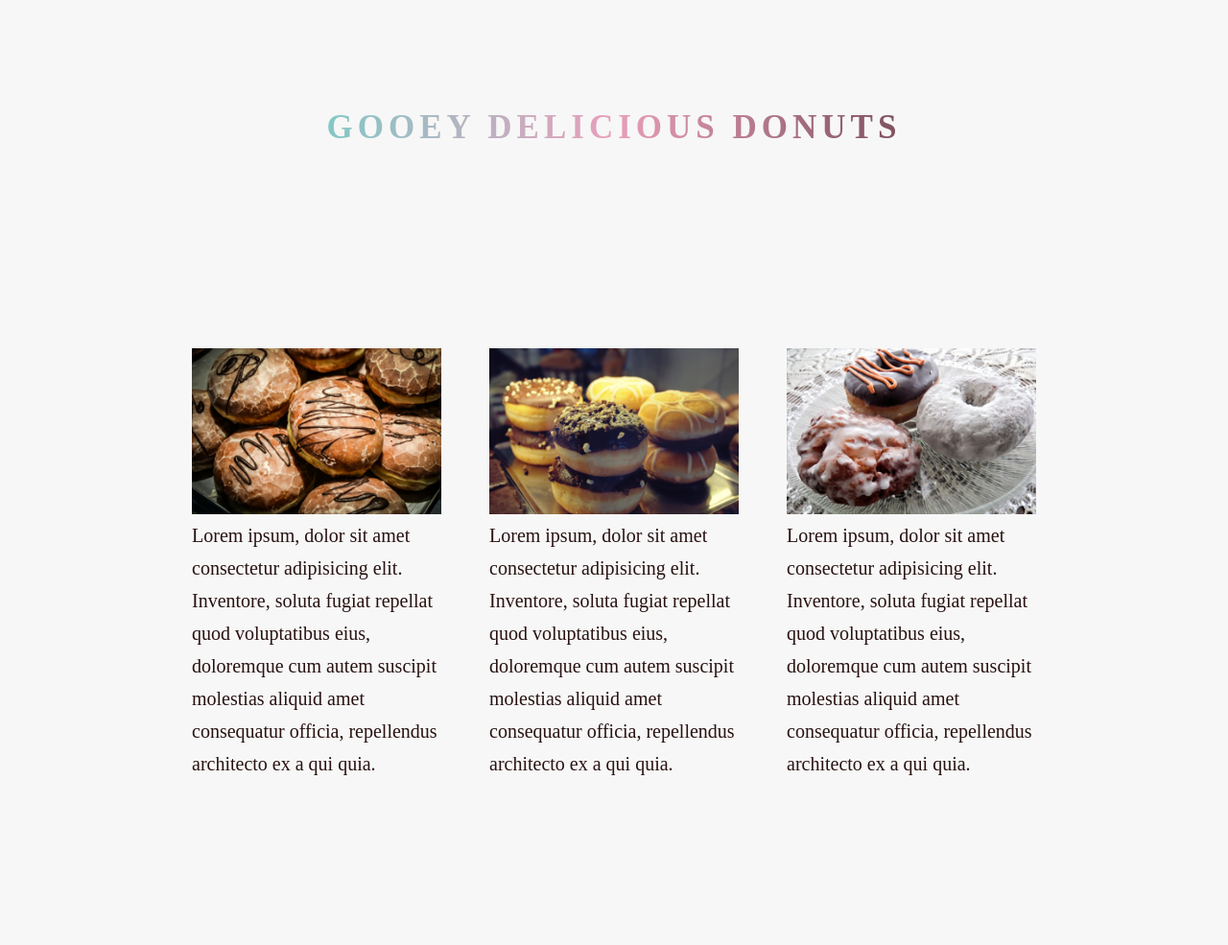
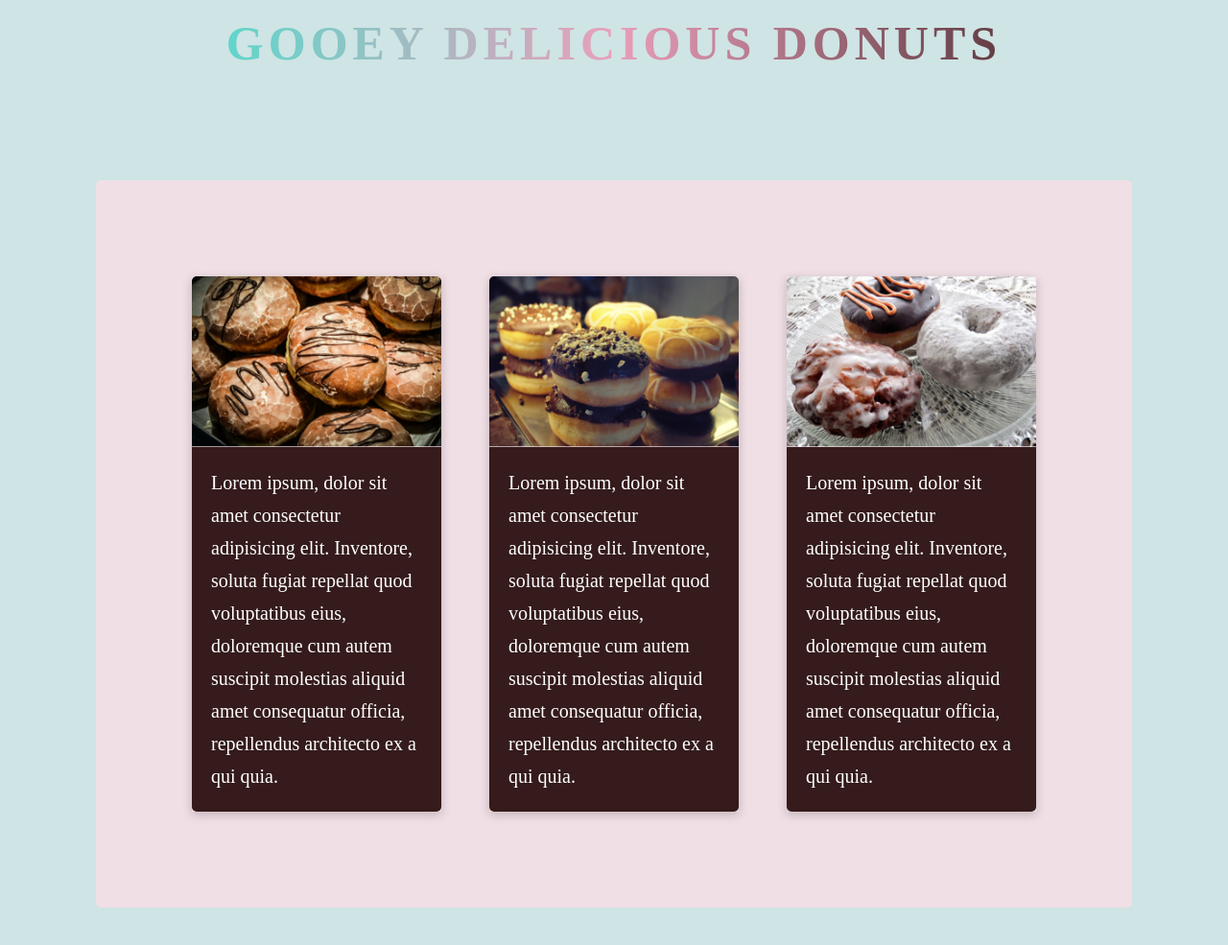
Before and after one commit to kalzero/Uptown-Donuts, a website built with webpack: page src/index.html in a window 1280 px wide. Shown: the part 897-1882 px from the top of the page at 96% size. Built offline with nearby package versions, Linux system fonts and the light colour scheme.

Commit message:
added styling and scale animation to section-donuts

```diff
--- a/src/css/abstracts/_variables.scss
+++ b/src/css/abstracts/_variables.scss
@@ -1,3 +1,6 @@
 $color-primary: rgb(50, 232, 207);
 $color-secondary: rgb(233, 159, 187);
-$color-tertiary: rgb(41, 18, 18);
+$color-tertiary: #351b1b;
+
+$backcolor-1: #cfe4e4;
+$backcolor-2: #f0dfe5;
--- a/src/css/base/_animations.scss
+++ b/src/css/base/_animations.scss
@@ -69,3 +69,19 @@
         transform: translate(-50%, +70%);
     }
 }
+
+@keyframes moveInBottom {
+    0% {
+        opacity: 0;
+        transform: translateY(3rem);
+    }
+
+    100% {
+        opacity: 1;
+        transform: translate(0);
+    }
+}
+
+.animated-moveup {
+    animation: moveup 1s ease-out;
+}
--- a/src/css/base/_typography.scss
+++ b/src/css/base/_typography.scss
@@ -1,6 +1,6 @@
 body {
     line-height: 1.7;
-    color: $color-tertiary;
+    background-color: $backcolor-1;
 }
 
 .header-secondary {
@@ -8,10 +8,16 @@ body {
     background-image: linear-gradient(to right, $color-primary, $color-secondary, $color-tertiary);
     -webkit-background-clip: text;
     color: transparent;
-    font-size: 3.5rem;
+    font-size: 5rem;
     letter-spacing: .5rem;
 }
 
 .paragraph {
     font-size: 2rem;
+    margin-top:0;
+
+    &--dark {
+        background-color: $color-tertiary;
+        color: white;
+    }
 }
--- /dev/null
+++ b/src/css/base/_utilities.scss
@@ -0,0 +1,19 @@
+.u-shadow {
+    box-shadow: 0px 3px 10px rgba(0, 0, 0, 0.2);
+}
+
+.u-padding-small {
+    padding: 2rem;
+}
+
+.u-border-radius-small {
+    border-radius: 5px;
+}
+
+.u-border-radius-tl-tr-small {
+    border-radius: 5px 5px 0 0;
+}
+
+.u-border-radius-bl-br-small {
+    border-radius: 0 0 5px 5px;
+}
--- a/src/css/layouts/_flexbox.scss
+++ b/src/css/layouts/_flexbox.scss
@@ -1,5 +1,11 @@
+.flex-container {
+    background-color: $backcolor-2;
+    margin-top: 10rem;
+}
+
 .flex-row {
     display: flex;
+    transition: all 1s;
 }
 
 .flex-col-1 {
--- a/src/css/main.scss
+++ b/src/css/main.scss
@@ -4,6 +4,7 @@
 @import "./base/animations";
 @import "./base/base";
 @import "./base/typography";
+@import "./base/utilities";
 
 @import "./components/popup";
 
--- a/src/css/pages/_index.scss
+++ b/src/css/pages/_index.scss
@@ -1,12 +1,21 @@
 .section-donuts {
-    background-color: #f7f7f7;
-    padding: 20rem 10rem;
+    padding: 10rem 10rem;
 
     &__header {
         text-align: center;
     }
 
+    &__photo {
+        overflow: hidden;
+    }
+
     &__photo > img {
         width: 100%;
+        transform: scale(1.05);
+        transition: all .4s;
+    }
+
+    &__photo > img:hover {
+        transform: scaleX(1.2) scaleY(1.2);
     }
 }
--- a/src/index.html
+++ b/src/index.html
@@ -29,25 +29,25 @@
             <div class="section-donuts__header">
                 <h2 class="header-secondary">Gooey Delicious Donuts</h2>
             </div>
-            <div class="section-donuts flex-container">
+            <div class="section-donuts flex-container u-border-radius-small">
                 <div class="flex-row">
-                    <div class="flex-col-1">
-                        <div class="section-donuts__photo">
+                    <div class="flex-col-1 u-shadow">
+                        <div class="section-donuts__photo u-border-radius-tl-tr-small">
                             <img src="./img/donut-1-small.png" alt="Donut 1" class="section-donuts__photo-1">
                         </div>
-                        <p class="paragraph">Lorem ipsum, dolor sit amet consectetur adipisicing elit. Inventore, soluta fugiat repellat quod voluptatibus eius, doloremque cum autem suscipit molestias aliquid amet consequatur officia, repellendus architecto ex a qui quia.</p>
+                        <p class="paragraph paragraph--dark u-padding-small u-border-radius-bl-br-small">Lorem ipsum, dolor sit amet consectetur adipisicing elit. Inventore, soluta fugiat repellat quod voluptatibus eius, doloremque cum autem suscipit molestias aliquid amet consequatur officia, repellendus architecto ex a qui quia.</p>
                     </div>
-                    <div class="flex-col-2">
-                        <div class="section-donuts__photo">
+                    <div class="flex-col-2 u-shadow">
+                        <div class="section-donuts__photo u-border-radius-tl-tr-small">
                             <img src="./img/donut-2-small.png" alt="Donut 2" class="section-donuts__photo-2">
                         </div>
-                        <p class="paragraph">Lorem ipsum, dolor sit amet consectetur adipisicing elit. Inventore, soluta fugiat repellat quod voluptatibus eius, doloremque cum autem suscipit molestias aliquid amet consequatur officia, repellendus architecto ex a qui quia.</p>
+                        <p class="paragraph paragraph--dark u-padding-small u-border-radius-bl-br-small">Lorem ipsum, dolor sit amet consectetur adipisicing elit. Inventore, soluta fugiat repellat quod voluptatibus eius, doloremque cum autem suscipit molestias aliquid amet consequatur officia, repellendus architecto ex a qui quia.</p>
                     </div>
-                    <div class="flex-col-3">
-                        <div class="section-donuts__photo">
+                    <div class="flex-col-3 u-shadow">
+                        <div class="section-donuts__photo u-border-radius-tl-tr-small">
                             <img src="./img/donut-3-small.png" alt="Donut 3" class="section-donuts__photo-3">
                         </div>
-                        <p class="paragraph">Lorem ipsum, dolor sit amet consectetur adipisicing elit. Inventore, soluta fugiat repellat quod voluptatibus eius, doloremque cum autem suscipit molestias aliquid amet consequatur officia, repellendus architecto ex a qui quia.</p>
+                        <p class="paragraph paragraph--dark u-padding-small u-border-radius-bl-br-small">Lorem ipsum, dolor sit amet consectetur adipisicing elit. Inventore, soluta fugiat repellat quod voluptatibus eius, doloremque cum autem suscipit molestias aliquid amet consequatur officia, repellendus architecto ex a qui quia.</p>
                     </div>
                 </div>
             </div>
```
